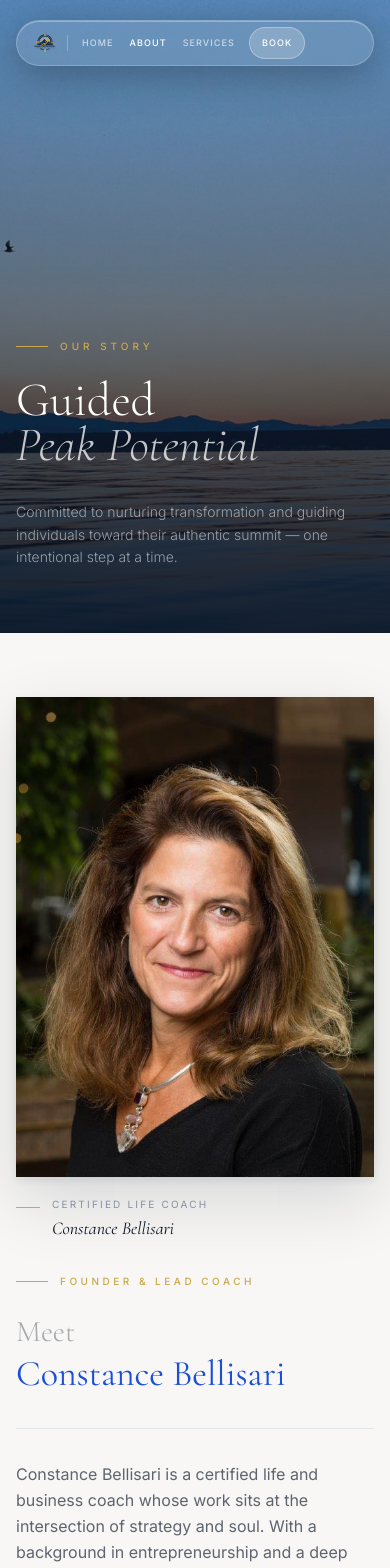
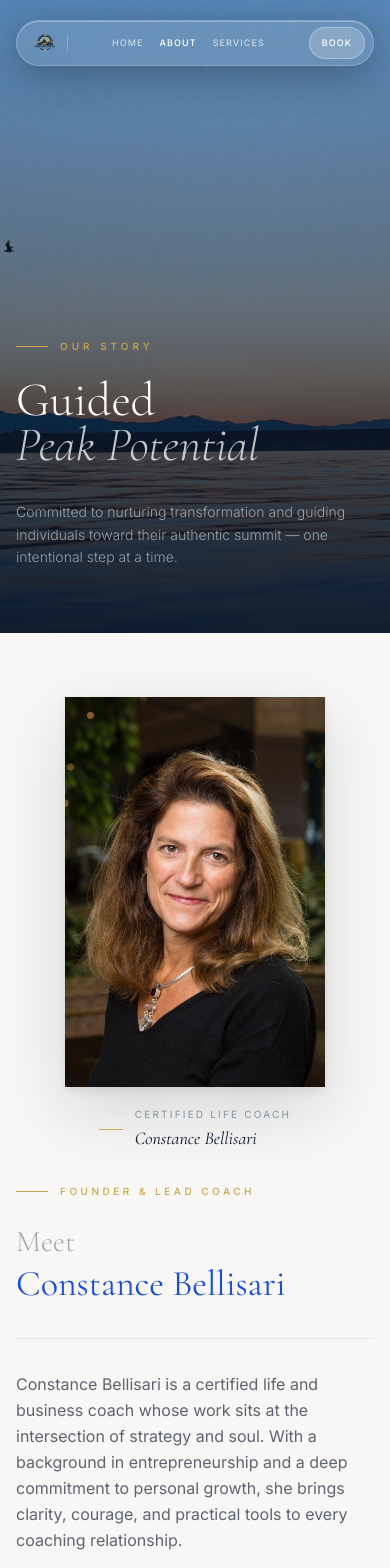
Before and after one commit to Drakebellisarii/cpp_website, a React (Create React App) app: page /about in a window 390 px wide. Shown: the top 1568 px of the page. Built offline with nearby package versions, Linux system fonts and the light colour scheme.

Commit message:
update mobile layout

```diff
--- a/src/CentralPointPartnersWebsite.jsx
+++ b/src/CentralPointPartnersWebsite.jsx
@@ -205,16 +205,18 @@ export default function CentralPointPartnersWebsite() {
               transition={{ duration: 0.8 }}
               viewport={{ once: true }}
             >
-              <div className="overflow-hidden h-[460px] sm:h-[460px] lg:h-[540px] shadow-[0_4px_8px_rgba(10,22,40,0.08),0_20px_56px_rgba(10,22,40,0.13)]">
+              <div className="flex justify-center lg:block">
+              <div className="w-[260px] sm:w-[300px] lg:w-full overflow-hidden lg:h-[540px] shadow-[0_4px_8px_rgba(10,22,40,0.08),0_20px_56px_rgba(10,22,40,0.13)]">
                 <img
                   src="/Connie-headshot.JPG"
                   alt="Constance Bellisari"
-                  className="w-full h-full object-cover object-[center_8%]"
+                  className="w-full h-auto lg:h-full lg:object-cover lg:object-[center_8%]"
                 />
               </div>
+              </div>
               {/* Caption strip below photo */}
-              <div className="mt-5 flex items-start space-x-3">
-                <div className="w-6 h-px bg-brand-gold mt-2.5 flex-shrink-0"></div>
+              <div className="mt-5 flex items-center justify-center lg:justify-start space-x-3">
+                <div className="w-6 h-px bg-brand-gold flex-shrink-0"></div>
                 <div>
                   <p className="text-[10px] text-brand-muted tracking-[0.22em] uppercase">Certified Life Coach</p>
                   <p className="font-serif text-lg text-brand-navy italic mt-0.5">Constance Bellisari</p>
--- a/src/components/Header.jsx
+++ b/src/components/Header.jsx
@@ -49,8 +49,8 @@ export default function Header({ currentPage = '', initialDark = true }) {
         {/* Divider */}
         <div className={`w-px h-4 flex-shrink-0 transition-colors duration-500 ${scrolled ? 'bg-brand-navy/15' : 'bg-white/25'}`} />
 
-        {/* Nav — always visible, tighter on mobile */}
-        <nav className="flex items-center px-1 md:px-2">
+        {/* Nav — always visible, centered between logo and CTA */}
+        <nav className="flex-1 flex items-center justify-center px-1 md:px-2">
           {navItems.map(({ label, to, href, isLink }) => {
             const isActive = currentPage === label.toLowerCase();
             const baseClass = `px-2 md:px-4 py-2 text-[9px] md:text-[10px] font-medium tracking-[0.12em] md:tracking-[0.18em] uppercase transition-colors duration-300 rounded-full hover:bg-white/10`;
--- a/src/components/ui/scroll-expansion-hero.jsx
+++ b/src/components/ui/scroll-expansion-hero.jsx
@@ -4,6 +4,7 @@ import {
   useState,
 } from 'react';
 import { motion } from 'framer-motion';
+
 
 const ScrollExpandMedia = ({
   mediaType = 'video',
@@ -25,6 +26,9 @@ const ScrollExpandMedia = ({
   const [isMobileState, setIsMobileState] = useState(false);
 
   const sectionRef = useRef(null);
+  // Sync ref so event handlers always read the live value without stale closure bugs
+  const expandedRef = useRef(false);
+  const isMobileRef = useRef(false);
 
   useEffect(() => {
     setScrollProgress(0);
@@ -49,7 +53,9 @@ const ScrollExpandMedia = ({
 
   useEffect(() => {
     const handleWheel = (e) => {
+      if (isMobileRef.current) return;
       if (mediaFullyExpanded && e.deltaY < 0 && window.scrollY <= 5) {
+        expandedRef.current = false;
         setMediaFullyExpanded(false);
         e.preventDefault();
       } else if (!mediaFullyExpanded) {
@@ -59,6 +65,7 @@ const ScrollExpandMedia = ({
         setScrollProgress(newProgress);
 
         if (newProgress >= 1) {
+          expandedRef.current = true;
           setMediaFullyExpanded(true);
           setShowContent(true);
         } else if (newProgress < 0.75) {
@@ -68,16 +75,19 @@ const ScrollExpandMedia = ({
     };
 
     const handleTouchStart = (e) => {
+      if (isMobileRef.current) return;
       setTouchStartY(e.touches[0].clientY);
     };
 
     const handleTouchMove = (e) => {
+      if (isMobileRef.current) return;
       if (!touchStartY) return;
 
       const touchY = e.touches[0].clientY;
       const deltaY = touchStartY - touchY;
 
       if (mediaFullyExpanded && deltaY < -20 && window.scrollY <= 5) {
+        expandedRef.current = false;
         setMediaFullyExpanded(false);
         e.preventDefault();
       } else if (!mediaFullyExpanded) {
@@ -88,6 +98,7 @@ const ScrollExpandMedia = ({
         setScrollProgress(newProgress);
 
         if (newProgress >= 1) {
+          expandedRef.current = true;
           setMediaFullyExpanded(true);
           setShowContent(true);
         } else if (newProgress < 0.75) {
@@ -99,11 +110,13 @@ const ScrollExpandMedia = ({
     };
 
     const handleTouchEnd = () => {
+      if (isMobileRef.current) return;
       setTouchStartY(0);
     };
 
+    // Use the sync ref — never a stale closure value
     const handleScroll = () => {
-      if (!mediaFullyExpanded && !window.location.hash) {
+      if (!expandedRef.current && !window.location.hash) {
         window.scrollTo(0, 0);
       }
     };
@@ -125,7 +138,9 @@ const ScrollExpandMedia = ({
 
   useEffect(() => {
     const checkIfMobile = () => {
-      setIsMobileState(window.innerWidth < 768);
+      const mobile = window.innerWidth < 768;
+      isMobileRef.current = mobile;
+      setIsMobileState(mobile);
     };
 
     checkIfMobile();
@@ -133,6 +148,16 @@ const ScrollExpandMedia = ({
 
     return () => window.removeEventListener('resize', checkIfMobile);
   }, []);
+
+  // On mobile, skip the scroll-expansion animation — jump straight to fully expanded
+  useEffect(() => {
+    if (isMobileState) {
+      expandedRef.current = true;
+      setScrollProgress(1);
+      setMediaFullyExpanded(true);
+      setShowContent(true);
+    }
+  }, [isMobileState]);
 
   // Video starts hidden, fades in quickly once scrolling begins
   const videoOpacity = Math.min(scrollProgress * 3.5, 1);
--- a/src/pages/About.jsx
+++ b/src/pages/About.jsx
@@ -64,15 +64,17 @@ export default function AboutPage() {
                 transition={{ duration: 0.8 }}
                 viewport={{ once: true }}
               >
-                <div className="overflow-hidden h-[480px] sm:h-[520px] lg:h-[660px] shadow-[0_4px_8px_rgba(10,22,40,0.08),0_24px_64px_rgba(10,22,40,0.14)]">
-                  <img
-                    src="/Connie-headshot.JPG"
-                    alt="Constance Bellisari"
-                    className="w-full h-full object-cover object-[center_8%]"
-                  />
+                <div className="flex justify-center lg:block">
+                  <div className="w-[260px] sm:w-[300px] lg:w-full overflow-hidden lg:h-[660px] shadow-[0_4px_8px_rgba(10,22,40,0.08),0_24px_64px_rgba(10,22,40,0.14)]">
+                    <img
+                      src="/Connie-headshot.JPG"
+                      alt="Constance Bellisari"
+                      className="w-full h-auto lg:h-full lg:object-cover lg:object-[center_8%]"
+                    />
+                  </div>
                 </div>
-                <div className="mt-5 flex items-start space-x-3">
-                  <div className="w-6 h-px bg-brand-gold mt-2.5 flex-shrink-0" />
+                <div className="mt-5 flex items-center justify-center lg:justify-start space-x-3">
+                  <div className="w-6 h-px bg-brand-gold flex-shrink-0" />
                   <div>
                     <p className="text-[10px] text-brand-muted tracking-[0.22em] uppercase">Certified Life Coach</p>
                     <p className="font-serif text-lg text-brand-navy italic mt-0.5">Constance Bellisari</p>
```
